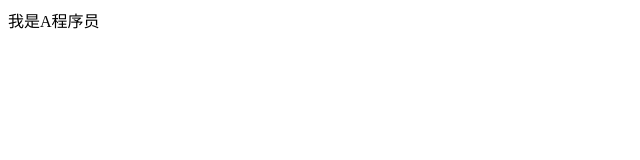
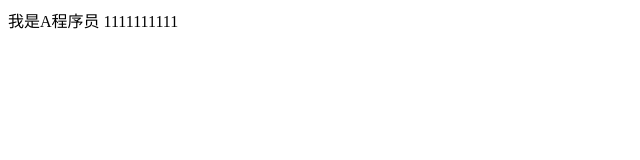
Before and after one commit to pengfan-it/git-demo, a plain HTML site: page index.html in a window 1280 px wide. Shown: the full height of the page, 0-640 px from the left. Drawn offline with Linux system fonts and the light colour scheme.

Commit message:
A程序员第二次提交

```diff
--- a/index.html
+++ b/index.html
@@ -8,7 +8,7 @@
 </head>
 
 <body>
-    我是A程序员
+    我是A程序员 1111111111
 </body>
 
 </html>
```
